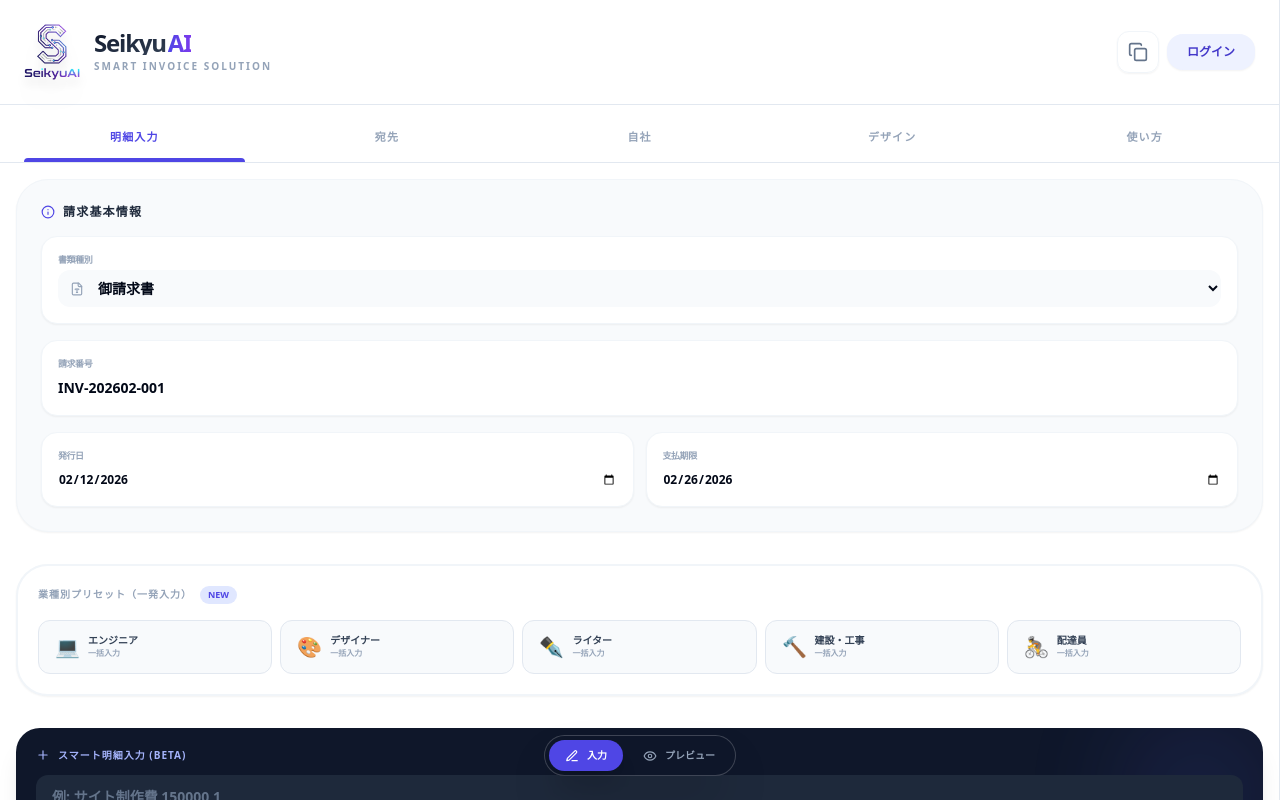
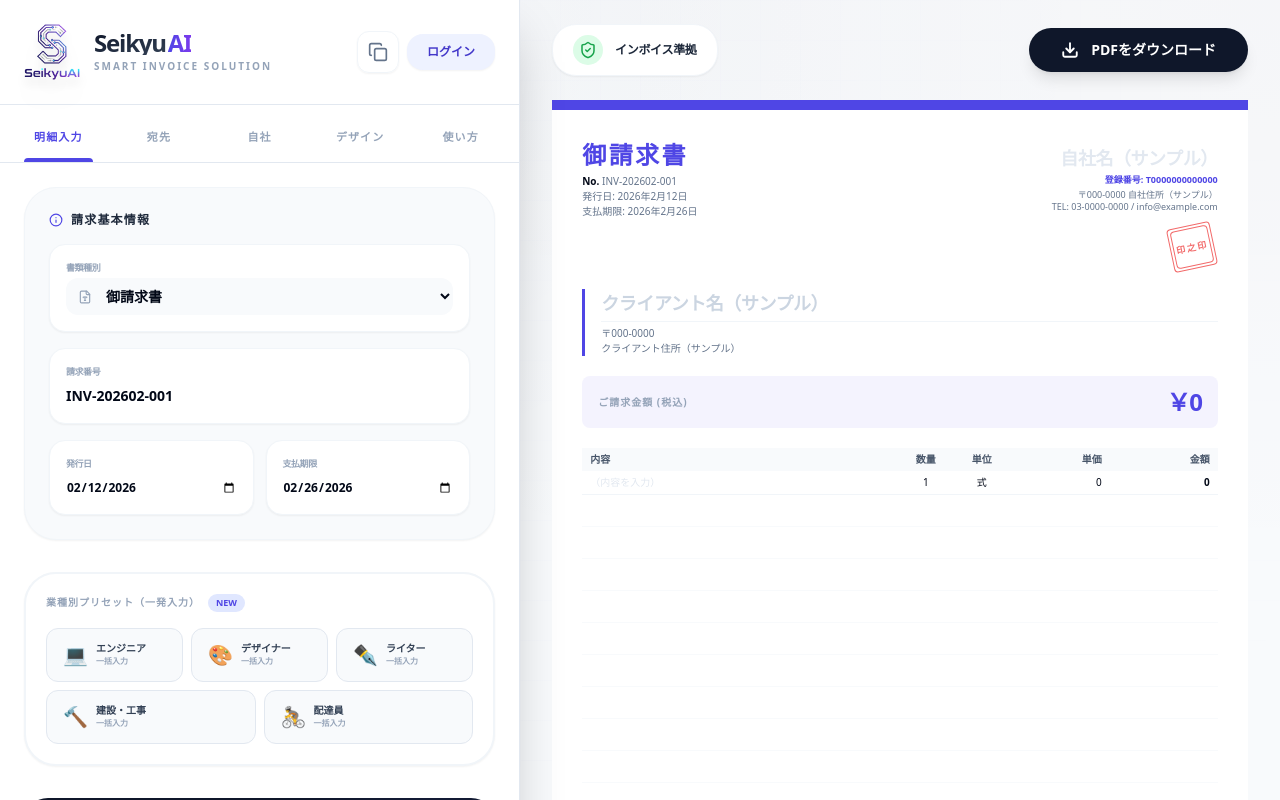
Before and after one commit to adzzl0810-dev/seikyuai, a React (Vite) app: page /editor in a window 1280 px wide. Shown: the top 800 px of the page. Built offline with nearby package versions, Linux system fonts and the light colour scheme.

Commit message:
Fix Tailwind config to include views directory (fixes wide screen layout)

```diff
--- a/tailwind.config.js
+++ b/tailwind.config.js
@@ -4,6 +4,7 @@ export default {
         "./index.html",
         "./src/**/*.{js,ts,jsx,tsx}",
         "./components/**/*.{js,ts,jsx,tsx}",
+        "./views/**/*.{js,ts,jsx,tsx}",
         "./*.{js,ts,jsx,tsx}",
     ],
     theme: {
--- a/views/Editor/Editor.tsx
+++ b/views/Editor/Editor.tsx
@@ -303,6 +303,7 @@ export const Editor: React.FC = () => {
 
     return (
         <Layout>
+            <div className="flex flex-col lg:flex-row flex-1 w-full h-full overflow-hidden">
                 <aside className={`${mobileView === 'edit' ? 'flex' : 'hidden lg:flex'} w-full lg:w-[480px] xl:w-[520px] bg-white border-r shadow-2xl flex-col z-20 overflow-hidden shrink-0 h-full`}>
 
                     <Sidebar
@@ -489,6 +490,7 @@ export const Editor: React.FC = () => {
                         </div>
                     )}
                 </main>
+            </div>
 
             <div className="lg:hidden fixed bottom-6 left-1/2 -translate-x-1/2 flex items-center gap-1 bg-slate-900/90 backdrop-blur-xl p-1 rounded-full shadow-2xl z-[100] border border-white/20">
                 <button
```
Lines whose indentation alone changed are shown as unchanged.
